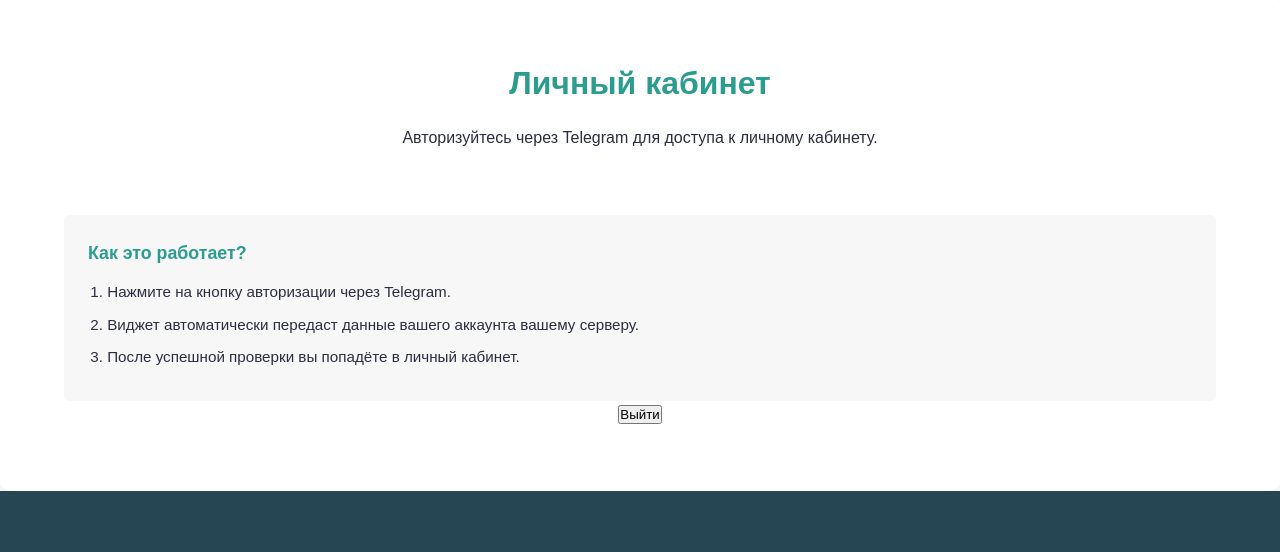
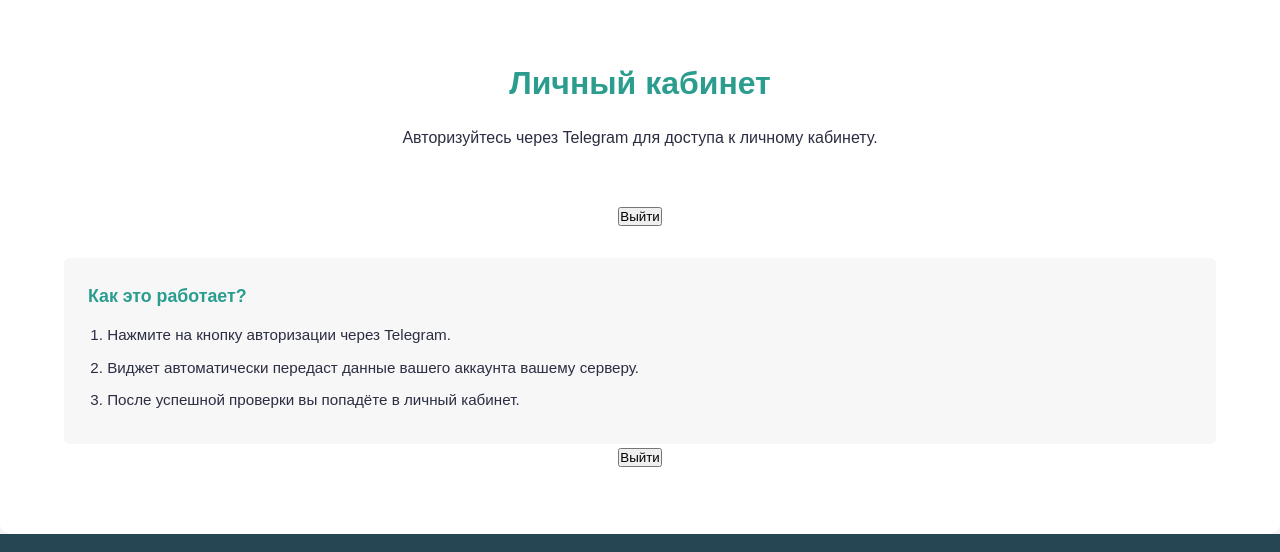
Before and after one commit to VladimirMakarof/life_tracker_bot, a website: page index.html in a window 1280 px wide. Shown: the part 1821-2373 px from the top of the page. Drawn offline with Linux system fonts and the light colour scheme; a script that the page names is missing.

Commit message:
добавил кнопку выход

```diff
--- a/index.html
+++ b/index.html
@@ -186,7 +186,7 @@
                           }
                         </script>
                         <p id="loginMessage" class="login-section__message"></p>
-
+												<button id="logoutBtn" class="logout-btn">Выйти</button>
                     </div>
 
 					<!-- Инструкция -->
```
